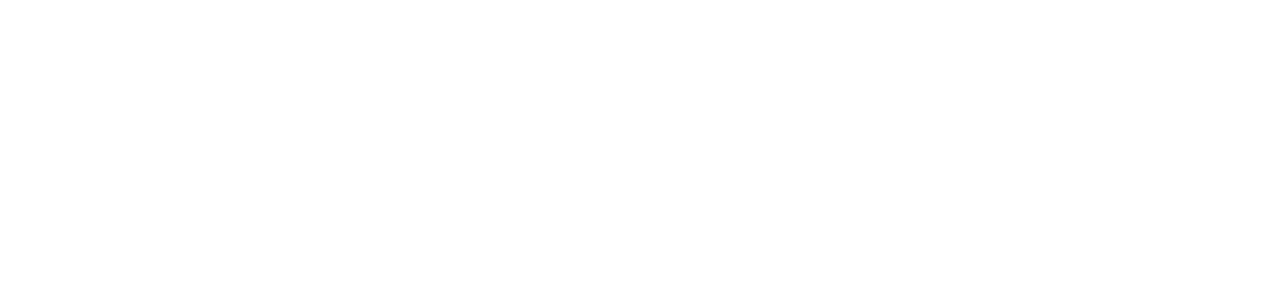
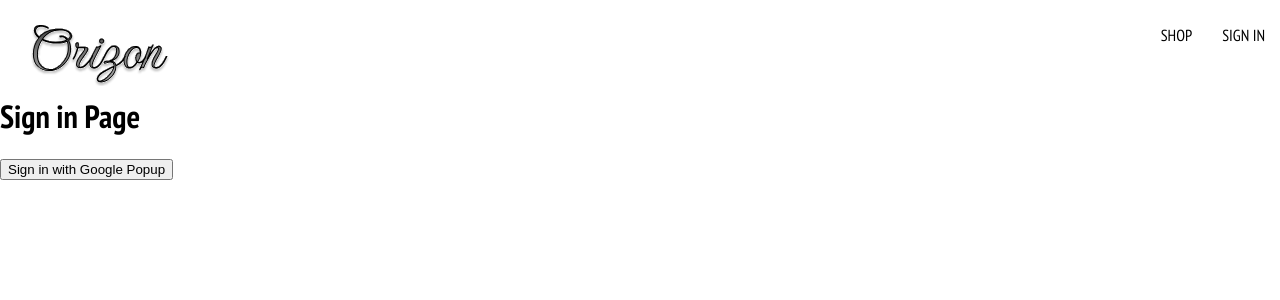
Before and after one commit to easternjamm/orizontravel, a React (Create React App) app: page /sign-in in a window 1280 px wide. Before the commit this address had no page. Shown: the top 300 px of the page. Built offline with nearby package versions, Linux system fonts and the light colour scheme; a web font is replaced by a local one.

Commit message:
3. Added our sign in component as well as firebase utils and brought in firebase libraries

```diff
--- a/package.json
+++ b/package.json
@@ -6,6 +6,7 @@
     "@testing-library/jest-dom": "^5.17.0",
     "@testing-library/react": "^13.4.0",
     "@testing-library/user-event": "^13.5.0",
+    "firebase": "^10.1.0",
     "react": "^18.2.0",
     "react-dom": "^18.2.0",
     "react-router-dom": "^6.14.2",
--- a/src/App.js
+++ b/src/App.js
@@ -1,23 +1,15 @@
-import { Routes, Route, Outlet } from "react-router-dom";
+import { Routes, Route } from "react-router-dom";
 
 import Home from "./routes/home/home.component";
-
-const Navigation = () => {
-  return (
-    <div>
-      <div>
-        <h1>I am the navigation bar</h1>
-      </div>
-      <Outlet />
-    </div>
-  );
-};
+import Navigation from "./routes/navigation/navigation.component";
+import SignIn from "./routes/sign-in/sign-in.component";
 
 const App = () => {
   return (
     <Routes>
       <Route path='/' element={<Navigation />}>
         <Route index element={<Home />} />
+        <Route path='sign-in' element={<SignIn />} />
       </Route>
     </Routes>
   );
--- a/src/index.scss
+++ b/src/index.scss
@@ -10,3 +10,12 @@
     monospace; */
     font-family: 'Handjet', cursive;
 }
+
+a {
+  text-decoration: none;
+  color: black;
+}
+
+* {
+  box-sizing: border-box;
+}
--- /dev/null
+++ b/src/routes/navigation/navigation.component.jsx
@@ -0,0 +1,28 @@
+import { Fragment } from "react";
+import { Outlet, Link } from "react-router-dom";
+
+import { ReactComponent as OrizonLogo } from "../../assets/svg/Orizon.svg";
+import "./navigation.styles.scss";
+
+const Navigation = () => {
+  return (
+    <Fragment>
+      <div className='navigation'>
+        <Link className='logo-container' to='/'>
+          <OrizonLogo className='logo' />
+        </Link>
+        <div className='nav-links-container'>
+          <Link className='nav-link' to='/shop'>
+            SHOP
+          </Link>
+          <Link className='nav-link' to='/sign-in'>
+            SIGN IN
+          </Link>
+        </div>
+      </div>
+      <Outlet />
+    </Fragment>
+  );
+};
+
+export default Navigation;
--- /dev/null
+++ b/src/routes/navigation/navigation.styles.scss
@@ -0,0 +1,26 @@
+.navigation {
+    height: 70px;
+    width: 100%;
+    display: flex;
+    justify-content: space-between;
+    margin-bottom: 25px;
+
+    .logo-container {
+      height: 100%;
+      width: 70px;
+      padding: 25px;
+    }
+
+    .nav-links-container {
+      width: 50%;
+      height: 100%;
+      display: flex;
+      align-items: center;
+      justify-content: flex-end;
+
+      .nav-link {
+        padding: 10px 15px;
+        cursor: pointer;
+      }
+    }
+  }
--- /dev/null
+++ b/src/routes/sign-in/sign-in.component.jsx
@@ -0,0 +1,20 @@
+import {
+  signInWithGooglePopup,
+  createUserDocumentFromAuth,
+} from "../../utils/firebase/firebase.utils";
+
+const SignIn = () => {
+  const logGoogleUser = async () => {
+    const { user } = await signInWithGooglePopup();
+    const userDocRef = await createUserDocumentFromAuth(user);
+  };
+
+  return (
+    <div>
+      <h1>Sign in Page</h1>
+      <button onClick={logGoogleUser}>Sign in with Google Popup</button>
+    </div>
+  );
+};
+
+export default SignIn;
--- /dev/null
+++ b/src/utils/firebase/firebase.utils.js
@@ -0,0 +1,59 @@
+import { initializeApp } from "firebase/app";
+// the initializeApp function creates an app instance based off some type of config
+import {
+  getAuth,
+  signInWithRedirect,
+  signInWithPopup,
+  GoogleAuthProvider,
+} from "firebase/auth";
+import { getFirestore, doc, getDoc, setDoc } from "firebase/firestore";
+
+// Your web app's Firebase configuration
+const firebaseConfig = {
+  apiKey: "AIzaSyAWiitDin5k338X2CyQi31kR0MAP1k0qFU",
+  authDomain: "orizon-travel-db.firebaseapp.com",
+  projectId: "orizon-travel-db",
+  storageBucket: "orizon-travel-db.appspot.com",
+  messagingSenderId: "373187972694",
+  appId: "1:373187972694:web:af3a6bc19cab242cc875f7",
+};
+
+// Initialize Firebase
+const firebaseApp = initializeApp(firebaseConfig);
+
+const provider = new GoogleAuthProvider();
+
+provider.setCustomParameters({
+  prompt: "select_account",
+});
+
+export const auth = getAuth();
+export const signInWithGooglePopup = () => signInWithPopup(auth, provider);
+
+export const db = getFirestore(); //instantiates the db
+
+export const createUserDocumentFromAuth = async (userAuth) => {
+  const userDocRef = doc(db, "users", userAuth.uid);
+
+  const userSnapshot = await getDoc(userDocRef);
+
+  //check if user data exists
+  if (!userSnapshot.exists()) {
+    // if it doesn't exist, create / set the document with the data from userAuth in my collection
+    const { displayName, email } = userAuth;
+    const createdAt = new Date();
+
+    try {
+      await setDoc(userDocRef, {
+        displayName,
+        email,
+        createdAt,
+      });
+    } catch (error) {
+      console.log("error creating the user", error.message);
+    }
+  }
+
+  // if it does, return userDocRef
+  return userDocRef;
+};
```
Also changed, not shown: src/assets/svg/Orizon.svg (added), 1 other file (tests, documents, lock files or other folders).
